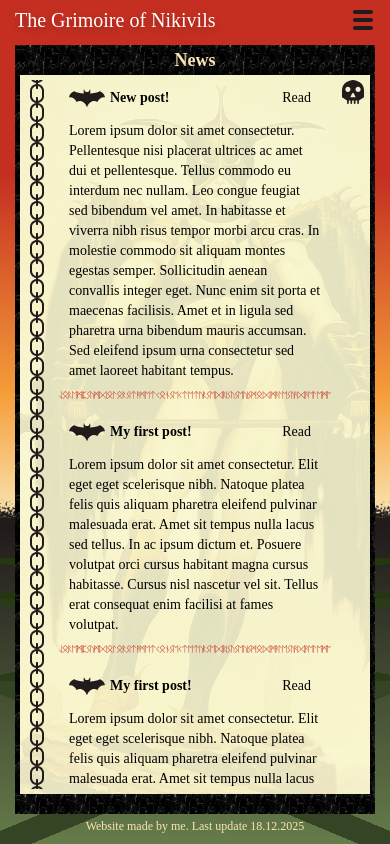
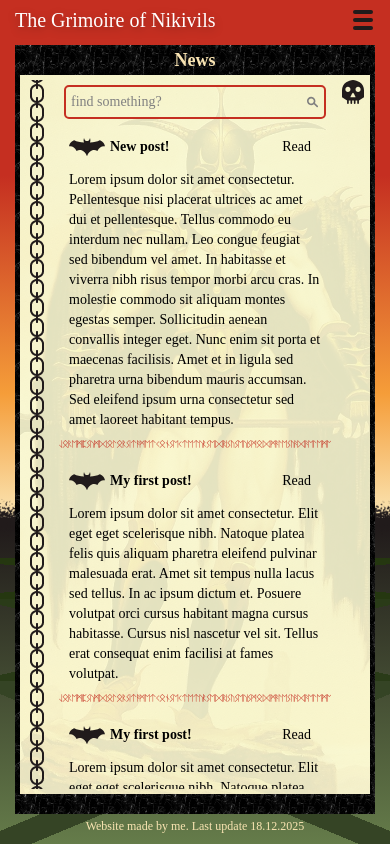
Before and after one commit to NikitaVirachev/nikivils-grimoire-frontend, a React (Vite) app: page / in a window 390 px wide. Built offline with nearby package versions, Linux system fonts and the light colour scheme.

Commit message:
feat #4: add search input for phone size

```diff
--- a/src/pages/Home.tsx
+++ b/src/pages/Home.tsx
@@ -43,6 +43,18 @@ const PostsExplore = styled.section`
 
 const PositionedChat = styled(Chat)`
   align-self: end;
+`;
+
+const PhoneSearchInput = styled(SearchInput)`
+  display: none;
+  margin: 0.5rem 0.5rem 0 0.5rem;
+
+  ${respond(
+    'phone',
+    css`
+      display: grid;
+    `
+  )}
 `;
 
 const posts = [
@@ -102,6 +114,13 @@ const HomePage = () => {
   return (
     <>
       <StyledMainContent title='News'>
+        <PhoneSearchInput
+          name='news-search'
+          placeholder='find something?'
+          value={newsFilter}
+          changeInputHandler={(e) => setNewsFilter(e.target.value)}
+          onSubmitHandler={findNewsHandler}
+        />
         {posts.map((post) => (
           <PostOverview
             key={post.id}
```
